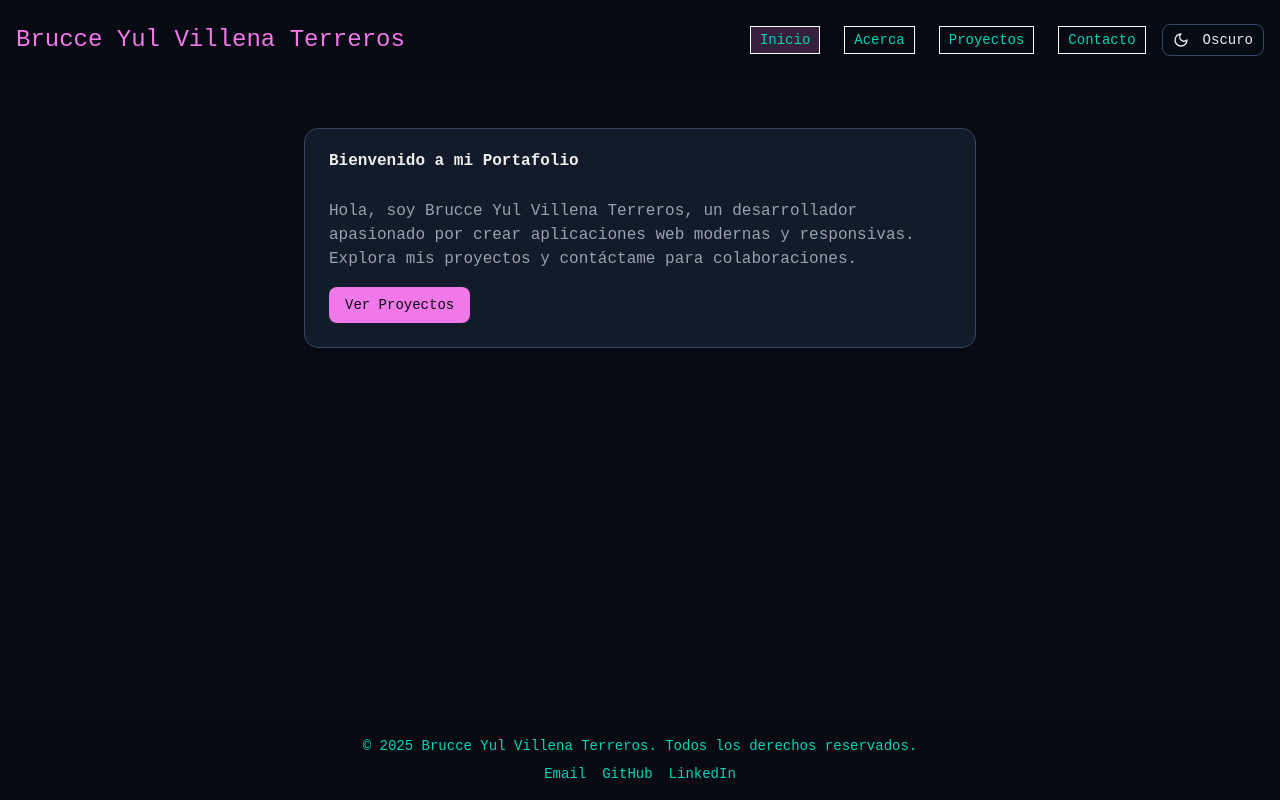
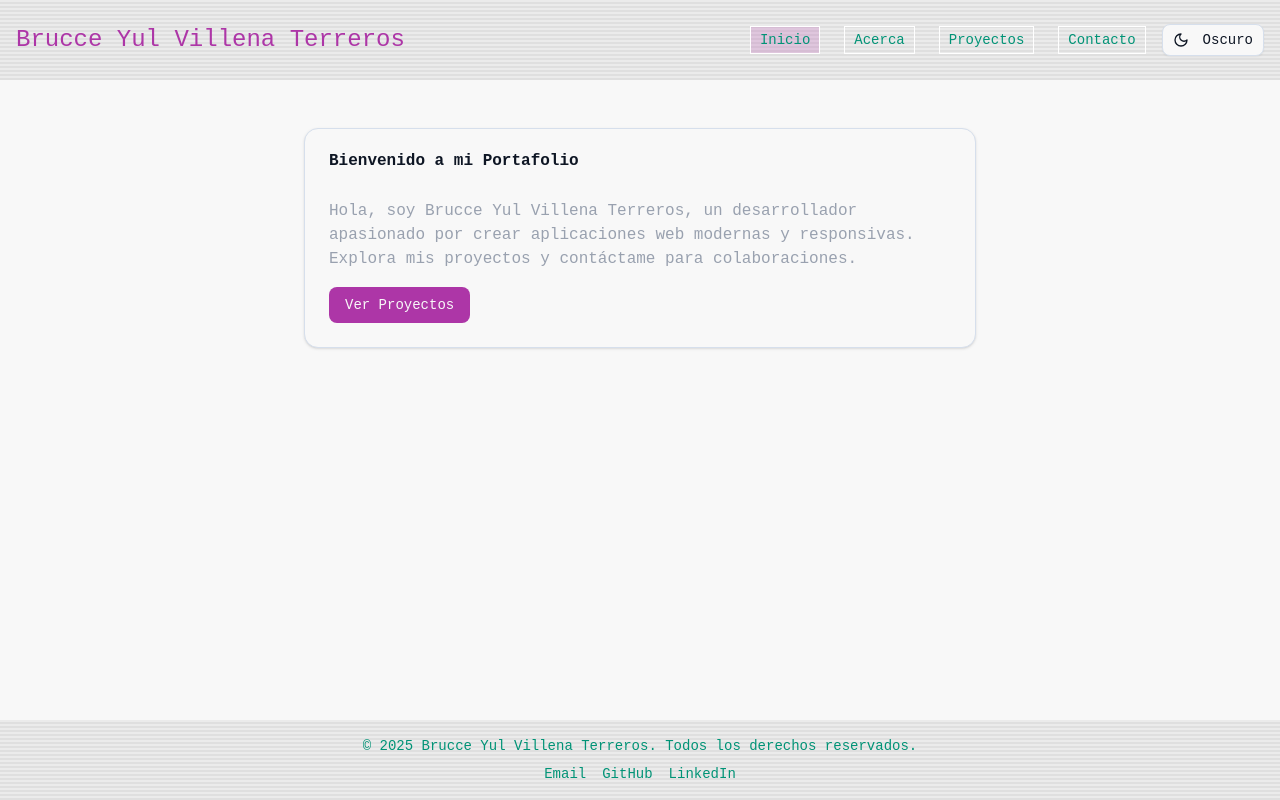
Before and after one commit to BrucceVT/profile-web, a React (Vite) app: page / in a window 1280 px wide. Built offline with nearby package versions, Linux system fonts and the light colour scheme.

Commit message:
fix(theme): separate light vs dark palettes and prevent flash on load

```diff
--- a/index.html
+++ b/index.html
@@ -27,6 +27,24 @@
     <meta name="theme-color" content="#0ea5e9" />
 
     <title>Portafolio - Brucce Villena</title>
+    <script>
+      (function () {
+        try {
+          var saved = localStorage.getItem("theme"); // 'light' | 'dark' | 'system' | null
+          var preferDark = window.matchMedia(
+            "(prefers-color-scheme: dark)"
+          ).matches;
+          var useDark = saved === "dark" || (saved !== "light" && preferDark);
+          if (useDark) {
+            document.documentElement.classList.add("dark");
+            document.documentElement.setAttribute("data-theme", "dark");
+          } else {
+            document.documentElement.classList.remove("dark");
+            document.documentElement.setAttribute("data-theme", "light");
+          }
+        } catch (e) {}
+      })();
+    </script>
   </head>
   <body>
     <div id="root"></div>
--- a/src/styles/index.css
+++ b/src/styles/index.css
@@ -68,71 +68,92 @@ html {
 
 :root {
   --radius: 0.625rem;
+
+  /* ===== LIGHT THEME (claro) ===== */
+  --background: oklch(0.98 0 0);
+  --foreground: oklch(0.20 0.03 260);
+  --card: oklch(0.98 0 0);
+  --card-foreground: oklch(0.20 0.03 260);
+  --popover: oklch(0.99 0 0);
+  --popover-foreground: oklch(0.20 0.03 260);
+
+  --primary: oklch(0.55 0.20 330);
+  --primary-foreground: oklch(0.98 0 0);
+
+  --secondary: oklch(0.55 0.20 180);
+  --secondary-foreground: oklch(0.98 0 0);
+
+  --muted: oklch(0.92 0.02 260);
+  --muted-foreground: oklch(0.45 0.04 260);
+
+  --accent: oklch(0.70 0.18 120);
+  --accent-foreground: oklch(0.15 0.02 260);
+
+  --destructive: oklch(0.60 0.25 27);
+
+  --border: oklch(0.90 0.02 260);
+  --input: oklch(0.90 0.02 260);
+  --ring: oklch(0.55 0.20 330);
+
+  /* charts (más suaves en claro) */
+  --chart-1: oklch(0.55 0.20 41);
+  --chart-2: oklch(0.55 0.14 185);
+  --chart-3: oklch(0.50 0.08 227);
+  --chart-4: oklch(0.70 0.20 84);
+  --chart-5: oklch(0.65 0.20 70);
+
+  --sidebar: oklch(0.98 0 0);
+  --sidebar-foreground: oklch(0.20 0.03 260);
+  --sidebar-primary: var(--primary);
+  --sidebar-primary-foreground: var(--primary-foreground);
+  --sidebar-accent: var(--accent);
+  --sidebar-accent-foreground: var(--accent-foreground);
+  --sidebar-border: var(--border);
+  --sidebar-ring: var(--ring);
+}
+
+.dark {
+  /* ===== DARK THEME (oscuro) ===== */
   --background: oklch(0.15 0.02 260);
   --foreground: oklch(0.95 0 0);
   --card: oklch(0.22 0.03 260);
   --card-foreground: oklch(0.95 0 0);
   --popover: oklch(0.22 0.03 260);
   --popover-foreground: oklch(0.95 0 0);
-  --primary: oklch(0.75 0.2 330);
+
+  --primary: oklch(0.75 0.20 330);
   --primary-foreground: oklch(0.15 0.02 260);
-  --secondary: oklch(0.75 0.2 180);
+
+  --secondary: oklch(0.75 0.20 180);
   --secondary-foreground: oklch(0.15 0.02 260);
-  --muted: oklch(0.3 0.05 260);
-  --muted-foreground: oklch(0.6 0.05 260);
-  --accent: oklch(0.75 0.2 120);
+
+  --muted: oklch(0.30 0.05 260);
+  --muted-foreground: oklch(0.60 0.05 260);
+
+  --accent: oklch(0.75 0.20 120);
   --accent-foreground: oklch(0.15 0.02 260);
+
   --destructive: oklch(0.577 0.245 27.325);
-  --border: oklch(0.4 0.05 260);
-  --input: oklch(0.4 0.05 260);
-  --ring: oklch(0.75 0.2 330);
-  --chart-1: oklch(0.646 0.222 41.116);
-  --chart-2: oklch(0.6 0.118 184.704);
-  --chart-3: oklch(0.398 0.07 227.392);
-  --chart-4: oklch(0.828 0.189 84.429);
-  --chart-5: oklch(0.769 0.188 70.08);
-  --sidebar: oklch(0.22 0.03 260);
-  --sidebar-foreground: oklch(0.95 0 0);
-  --sidebar-primary: oklch(0.75 0.2 330);
-  --sidebar-primary-foreground: oklch(0.15 0.02 260);
-  --sidebar-accent: oklch(0.75 0.2 120);
-  --sidebar-accent-foreground: oklch(0.15 0.02 260);
-  --sidebar-border: oklch(0.4 0.05 260);
-  --sidebar-ring: oklch(0.75 0.2 330);
-}
 
-.dark {
-  --background: oklch(0.15 0.02 260);
-  --foreground: oklch(0.95 0 0);
-  --card: oklch(0.22 0.03 260);
-  --card-foreground: oklch(0.95 0 0);
-  --popover: oklch(0.22 0.03 260);
-  --popover-foreground: oklch(0.95 0 0);
-  --primary: oklch(0.75 0.2 330);
-  --primary-foreground: oklch(0.15 0.02 260);
-  --secondary: oklch(0.75 0.2 180);
-  --secondary-foreground: oklch(0.15 0.02 260);
-  --muted: oklch(0.3 0.05 260);
-  --muted-foreground: oklch(0.6 0.05 260);
-  --accent: oklch(0.75 0.2 120);
-  --accent-foreground: oklch(0.15 0.02 260);
-  --destructive: oklch(0.577 0.245 27.325);
-  --border: oklch(0.4 0.05 260);
-  --input: oklch(0.4 0.05 260);
-  --ring: oklch(0.75 0.2 330);
+  --border: oklch(0.40 0.05 260);
+  --input: oklch(0.40 0.05 260);
+  --ring: oklch(0.75 0.20 330);
+
+  /* charts vivos en oscuro */
   --chart-1: oklch(0.488 0.243 264.376);
   --chart-2: oklch(0.696 0.17 162.48);
   --chart-3: oklch(0.769 0.188 70.08);
   --chart-4: oklch(0.627 0.265 303.9);
   --chart-5: oklch(0.645 0.246 16.439);
+
   --sidebar: oklch(0.22 0.03 260);
   --sidebar-foreground: oklch(0.95 0 0);
-  --sidebar-primary: oklch(0.75 0.2 330);
+  --sidebar-primary: oklch(0.75 0.20 330);
   --sidebar-primary-foreground: oklch(0.15 0.02 260);
-  --sidebar-accent: oklch(0.75 0.2 120);
+  --sidebar-accent: oklch(0.75 0.20 120);
   --sidebar-accent-foreground: oklch(0.15 0.02 260);
-  --sidebar-border: oklch(0.4 0.05 260);
-  --sidebar-ring: oklch(0.75 0.2 330);
+  --sidebar-border: oklch(0.40 0.05 260);
+  --sidebar-ring: oklch(0.75 0.20 330);
 }
 
 /* Efecto de scanlines para Header y Footer */
```
